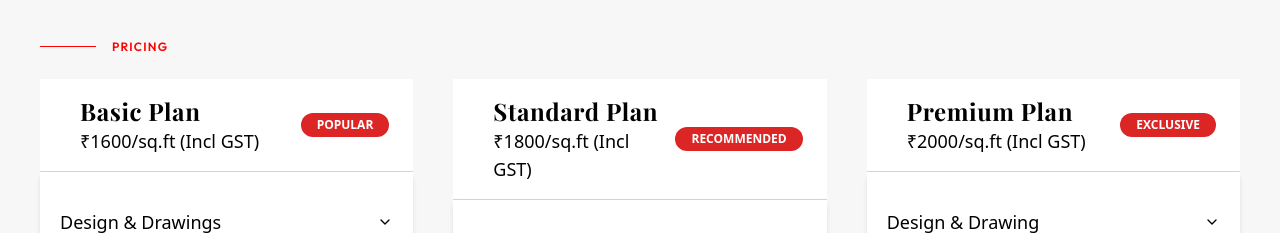
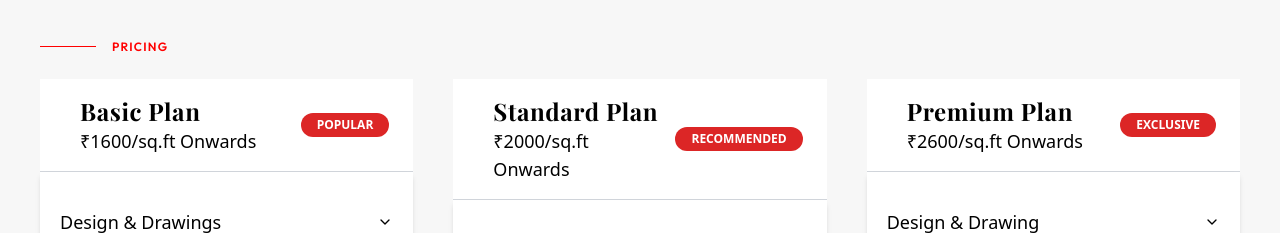
Before and after one commit to builtbysuraj/interior-landing-page, a React (Vite) app: page / in a window 1280 px wide. Shown: the part 5260-5493 px from the top of the page. Built offline with nearby package versions, Linux system fonts and the light colour scheme; a web font is replaced by a local one.

Commit message:
changed pricing options

```diff
--- a/src/components/Pricing.jsx
+++ b/src/components/Pricing.jsx
@@ -22,7 +22,7 @@ export default function Pricing() {
               <h2 className='text-2xl font-bold font-playfairDisplay tracking-wide'>
                 Basic Plan
               </h2>
-              <p>₹1600/sq.ft (Incl GST)</p>
+              <p>₹1600/sq.ft Onwards</p>
             </div>
             <div className='top-4 right-4'>
               <p className='bg-red-600 font-semibold px-4 py-1 rounded-full uppercase text-xs text-white'>
@@ -249,7 +249,7 @@ export default function Pricing() {
               <h2 className='text-2xl font-bold font-playfairDisplay tracking-wide'>
                 Standard Plan
               </h2>
-              <p>₹1800/sq.ft (Incl GST)</p>
+              <p>₹2000/sq.ft Onwards</p>
             </div>
             <div className='top-4 right-4'>
               <p className='bg-red-600 font-semibold px-4 py-1 rounded-full uppercase text-xs text-white'>
@@ -574,7 +574,7 @@ export default function Pricing() {
               <h2 className='text-2xl font-bold font-playfairDisplay tracking-wide'>
                 Premium Plan
               </h2>
-              <p>₹2000/sq.ft (Incl GST)</p>
+              <p>₹2600/sq.ft Onwards</p>
             </div>
             <div className='top-4 right-4'>
               <p className='bg-red-600 font-semibold px-4 py-1 rounded-full uppercase text-xs text-white'>
```
